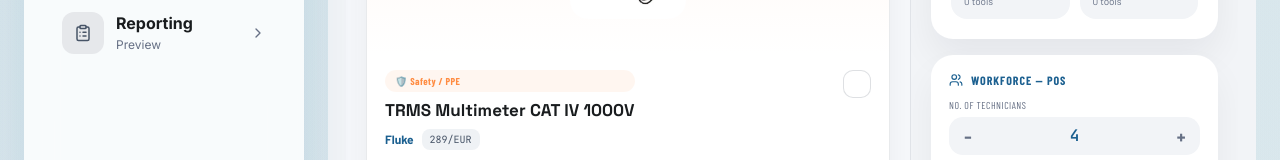
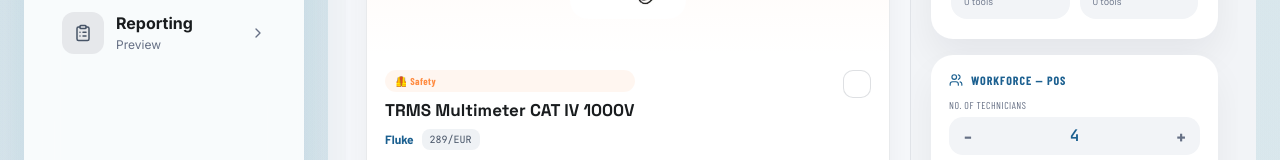
Before and after one commit to medboudia130278/Tools-simulator, a React (Vite) app: page / in a window 1280 px wide. Shown: the part 547-707 px from the top of the page. Built offline with nearby package versions, Linux system fonts and the light colour scheme; a web font is replaced by a local one.

Commit message:
Split safety and PPE categories

```diff
--- a/railway_tooling.jsx
+++ b/railway_tooling.jsx
@@ -55,7 +55,8 @@
 
 // ─── CATEGORIES — softer, teal-family palette ─────────────────────────────────
 const CATS = {
-  EPI:      { label:'Safety / PPE',     color:C.orange, bg:C.orangeDim, icon:'🛡️' },
+  PPE:      { label:'PPE',              color:C.amber,  bg:C.amberDim,  icon:'🧤' },
+  SAFETY:   { label:'Safety',           color:C.orange, bg:C.orangeDim, icon:'🦺' },
   MBTDC:    { label:'LV/DC Measurement',       color:C.teal,   bg:C.tealDim,  icon:'⚡' },
   MHTA:     { label:'MV/HV Measurement',     color:C.blue,   bg:C.blueDim,  icon:'🔬' },
   CABLE:    { label:'Cabling',            color:C.amber,  bg:C.amberDim, icon:'🔌' },
@@ -92,17 +93,17 @@
 const RAW = [
   // Unit prices refreshed on 2026-03-29 from current public shop / price-comparison pages when available.
   // Unchanged entries remain planning estimates for budgeting, not contractual purchase prices.
-  ['t01','T','EPI','TRMS Multimeter CAT IV 1000V','Fluke','289/EUR','LV / DC Traction','CAT IV 1000V – IEC 61010','OB',1,1006,'Annual (calibration)','Integrated data logger. AC/DC measurements: voltage, current, resistance, continuity. Absolute field reference.','https://www.fluke.com/fr-fr/produit/multimetres/multimetres-numeriques/fluke-289'],
-  ['t02','T','EPI','Non-contact AC Voltage Detector 100-1000V','Fluke','T6-1000PRO','LV','CAT IV 1000V','OB',1,404,'Annual','Non-contact measurement, no leads required. Essential LV safety. Instant detection before any approach.','https://www.fluke.com/fr-fr/produit/testeurs-electriques/testeurs-tension/fluke-t6-1000-pro'],
-  ['t03','T','EPI','Bipolar Voltage Absence Tester 12-1000V AC/DC','Chauvin Arnoux','C.A 773','LV / DC Traction','CAT IV 1000V – IEC 61243-3','OB',1,82,'Annual','Official Chauvin Arnoux VAT reference for low-voltage absence-of-voltage checks in harsh industrial and railway environments.','https://www.chauvin-arnoux.com/sites/default/files/D00VHU49.PDF'],
-  ['t04','T','EPI','Insulating Gloves Class 0 (1000V AC) + leather protectors','Honeywell / Salisbury','GK014B/10H glove kit','LV / DC Traction','Class 0 – IEC EN 60903 / ASTM D120','OB',1,188,'6 months (dielectric test)','Official Salisbury glove kit page including class 0 rubber insulating gloves, leather protectors and storage bag for low-voltage intervention work.','https://www.salisburyshop.com/buy/product/class-0-black-rubber-insulating-glove-kit/198561'],
-  ['t05','T','EPI','Electrical Safety Helmet with Integrated Faceshield','JSP','EVO VISTAshield','All domains','EN 397 – EN 50365 – EN 166','OB',1,58,'3 years','Integrated faceshield helmet with low-voltage electrical insulation performance and better face coverage than the previous link.','https://www.jspsafety.com/products/PPE/Head-Protection/EN-397-industrial-Safety-Helmets/VAR-AMC170-007-F00_EVO-ViSTAshield-Safety-Helmet-with-integrated-Faceshield'],
-  ['t06','T','EPI','Arc-flash Safety Glasses EN166','Bolle Safety','Cobra COBPSI','All domains','EN 166 / EN 170','OB',1,22,'1 year','Anti-scratch, anti-fog. Systematic use during all interventions.','https://www.bollesafety.com/fr/lunettes-de-securite/cobra'],
-  ['t07','T','EPI','Arc-flash Safety Kit Category 2 (8 cal/cm²)','Honeywell / Salisbury','SKCP8RG-WB','All domains','NFPA 70E – ASTM F1506','OB',1,510,'3 years or after arc event','Current official kit page for coat + pants + PrismShield faceshield + hard hat. More realistic replacement than the obsolete AGF40KIT link.','https://www.salisburyonline.com/product/384/salisbury-safety-kit-8-cal-coat-pant-as1000-prismshield-faceshield-skcp8rg-wb'],
-  ['t08','T','EPI','ATEX Headlamp – 115 lm','Peli','2755Z0','All domains','ATEX Zone 0 – IP54','OB',1,118,'Annual (battery)','Current official intrinsically safe headlamp page. Suitable for hazardous environments and easier to source than the obsolete PIXA 3 ATEX reference.','https://www.peli.com/es/en/product/flashlights/headlamp/2755z0/'],
-  ['t09','T','EPI','VDE 1000V Insulated Screwdriver Set – 7 pcs','Wiha','36295 SoftFinish VDE Set','LV','VDE – IEC 60900 – 1000V AC','OB',1,78,'Annual (visual inspection)','Bi-material handles. Compliant with DIN VDE 0680. Tested to 10kV.','https://www.wiha.com/fr-fr/outillage/tournevis/tournevis-vde/softfinish-vde/36295'],
-  ['t10','T','EPI','VDE 1000V Insulated Tool Set – 5 pcs','Knipex','00 20 13','LV','DIN EN/IEC 60900 – 1000V AC','OB',1,109,'Annual (visual inspection)','Official KNIPEX 5-piece VDE set combining insulated pliers and screwdrivers for standard low-voltage work.','https://www.knipex.com/products/tool-kits/tool-kits/tool-kits/002013'],
-  ['t11','T','EPI','VDE Torque Wrench 1/2" 10-50 Nm','Gedore','VDE 4508-05','LV','DIN EN ISO 6789-2 / IEC 60900','RC',1,395,'Annual (calibration)','Official GEDORE insulated torque wrench page for controlled tightening on live components up to 1000 V.','https://www.gedore.com/en-at/products/torque-tools/torque-wrenches--accessories/torque-wrenches%2C-releasing-for-sockets/vde-4508-vde-torque-wrench/vde-4508-05---3079066'],
+  ['t01','T','SAFETY','TRMS Multimeter CAT IV 1000V','Fluke','289/EUR','LV / DC Traction','CAT IV 1000V – IEC 61010','OB',1,1006,'Annual (calibration)','Integrated data logger. AC/DC measurements: voltage, current, resistance, continuity. Absolute field reference.','https://www.fluke.com/fr-fr/produit/multimetres/multimetres-numeriques/fluke-289'],
+  ['t02','T','SAFETY','Non-contact AC Voltage Detector 100-1000V','Fluke','T6-1000PRO','LV','CAT IV 1000V','OB',1,404,'Annual','Non-contact measurement, no leads required. Essential LV safety. Instant detection before any approach.','https://www.fluke.com/fr-fr/produit/testeurs-electriques/testeurs-tension/fluke-t6-1000-pro'],
+  ['t03','T','SAFETY','Bipolar Voltage Absence Tester 12-1000V AC/DC','Chauvin Arnoux','C.A 773','LV / DC Traction','CAT IV 1000V – IEC 61243-3','OB',1,82,'Annual','Official Chauvin Arnoux VAT reference for low-voltage absence-of-voltage checks in harsh industrial and railway environments.','https://www.chauvin-arnoux.com/sites/default/files/D00VHU49.PDF'],
+  ['t04','T','PPE','Insulating Gloves Class 0 (1000V AC) + leather protectors','Honeywell / Salisbury','GK014B/10H glove kit','LV / DC Traction','Class 0 – IEC EN 60903 / ASTM D120','OB',1,188,'6 months (dielectric test)','Official Salisbury glove kit page including class 0 rubber insulating gloves, leather protectors and storage bag for low-voltage intervention work.','https://www.salisburyshop.com/buy/product/class-0-black-rubber-insulating-glove-kit/198561'],
+  ['t05','T','PPE','Electrical Safety Helmet with Integrated Faceshield','JSP','EVO VISTAshield','All domains','EN 397 – EN 50365 – EN 166','OB',1,58,'3 years','Integrated faceshield helmet with low-voltage electrical insulation performance and better face coverage than the previous link.','https://www.jspsafety.com/products/PPE/Head-Protection/EN-397-industrial-Safety-Helmets/VAR-AMC170-007-F00_EVO-ViSTAshield-Safety-Helmet-with-integrated-Faceshield'],
+  ['t06','T','SAFETY','Arc-flash Safety Glasses EN166','Bolle Safety','Cobra COBPSI','All domains','EN 166 / EN 170','OB',1,22,'1 year','Anti-scratch, anti-fog. Systematic use during all interventions.','https://www.bollesafety.com/fr/lunettes-de-securite/cobra'],
+  ['t07','T','PPE','Arc-flash Safety Kit Category 2 (8 cal/cm²)','Honeywell / Salisbury','SKCP8RG-WB','All domains','NFPA 70E – ASTM F1506','OB',1,510,'3 years or after arc event','Current official kit page for coat + pants + PrismShield faceshield + hard hat. More realistic replacement than the obsolete AGF40KIT link.','https://www.salisburyonline.com/product/384/salisbury-safety-kit-8-cal-coat-pant-as1000-prismshield-faceshield-skcp8rg-wb'],
+  ['t08','T','SAFETY','ATEX Headlamp – 115 lm','Peli','2755Z0','All domains','ATEX Zone 0 – IP54','OB',1,118,'Annual (battery)','Current official intrinsically safe headlamp page. Suitable for hazardous environments and easier to source than the obsolete PIXA 3 ATEX reference.','https://www.peli.com/es/en/product/flashlights/headlamp/2755z0/'],
+  ['t09','T','SAFETY','VDE 1000V Insulated Screwdriver Set – 7 pcs','Wiha','36295 SoftFinish VDE Set','LV','VDE – IEC 60900 – 1000V AC','OB',1,78,'Annual (visual inspection)','Bi-material handles. Compliant with DIN VDE 0680. Tested to 10kV.','https://www.wiha.com/fr-fr/outillage/tournevis/tournevis-vde/softfinish-vde/36295'],
+  ['t10','T','SAFETY','VDE 1000V Insulated Tool Set – 5 pcs','Knipex','00 20 13','LV','DIN EN/IEC 60900 – 1000V AC','OB',1,109,'Annual (visual inspection)','Official KNIPEX 5-piece VDE set combining insulated pliers and screwdrivers for standard low-voltage work.','https://www.knipex.com/products/tool-kits/tool-kits/tool-kits/002013'],
+  ['t11','T','SAFETY','VDE Torque Wrench 1/2" 10-50 Nm','Gedore','VDE 4508-05','LV','DIN EN ISO 6789-2 / IEC 60900','RC',1,395,'Annual (calibration)','Official GEDORE insulated torque wrench page for controlled tightening on live components up to 1000 V.','https://www.gedore.com/en-at/products/torque-tools/torque-wrenches--accessories/torque-wrenches%2C-releasing-for-sockets/vde-4508-vde-torque-wrench/vde-4508-05---3079066'],
   ['t12','T','MBTDC','Portable Insulation Tester 500V/1000V','Fluke','1507 Insulation Tester','DC Auxiliaries 24-110V / LV','IEC 61557-2 – CAT IV 600V','OB',1,630,'Annual (calibration)','Daily use: insulation testing of 24VDC control circuits. Lighter than team MIT525.','https://www.fluke.com/fr-fr/produit/testeurs-isolement/fluke-1507'],
   ['t13','T','MBTDC','RCD Tester + Fault Loop Impedance','Fluke','1664 FC Multifunction','LV / Auxiliaries 400V','IEC 61557 – IEC 60364','OB',1,1998,'Annual (calibration)','RCD test 10-500mA, fault loop impedance. Mandatory before 400V commissioning.','https://www.fluke.com/fr-fr/produit/testeurs-installation-electrique/fluke-1664-fc'],
   ['t14','T','MBTDC','Loop Impedance / Installation Tester NF C 15-100','Metrel','MI 3102H BT EurotestXE 2.5 kV','LV / Auxiliaries 400V','IEC 61557 – NF C 15-100','RC',1,1353,'Annual (calibration)','Current official Metrel page for a Eurotest platform still suited to installation testing, loop impedance and higher-voltage insulation checks.','https://www.metrel.si/en/shop/EIS/multifunctional-testers/mi-3102h-bt.html'],
@@ -128,12 +129,12 @@
   ['t34','T','LOTO','Personal LOTO Kit – electrical','Brady','120886','All domains','OSHA / Lockout Tagout','OB',1,109,'Annual (inspection)','Current official Brady personal electrical lockout kit page with pouch, padlock, hasps, breaker lockouts and tags.','https://www.bradyid.com/products/personal-lockout-kit-electrical-pid-120886'],
   ['t35','T','LOTO','Lockout Padlock thermoplastic – 1 unique key','Master Lock','410RED Zenex','All domains','Lockout Tagout','OB',2,20,'5 years or replacement','Current official Master Lock product page for the keyed-different thermoplastic safety padlock.','https://fr.masterlock.com/products/product/410RED'],
   ['t36','T','LOTO','Danger Lockout Tags – pack 25','Brady','48797','All domains','Lockout Tagout','OB',1,18,'Consumable','Current official Brady pack of 25 durable danger lockout tags with brass grommet and write-on area.','https://www.bradyid.com/products/bilingual-danger-this-tag-lock-to-be-removed-only-by-person-shown-on-back-tags-pid-48797'],
-  ['e01','E','EPI','Insulating Gloves Class 4 (36kV)','Honeywell / Salisbury','NG418RB/11 Electriflex','MV 10-36kV','Class 4 – IEC EN 60903 / ASTM D120','OB',4,1101,'6 months (dielectric test)','Official Salisbury Electriflex class 4 glove page for high-voltage live work. Use with matching leather protectors sized for class 4 gloves.','https://www.salisburyshop.com/buy/product/salisbury-electriflex-class-4-rubber-insulating-gloves-ng418rb-11/211574'],
-  ['e02','E','EPI','Insulating Gloves Class 2 (17kV) + leather protectors','Honeywell / Salisbury','GK218B/10H glove kit','DC Traction 1500V / BT 1000V','Class 2 – IEC EN 60903 / ASTM D120','OB',4,464,'6 months (dielectric test)','Official Salisbury glove kit page including class 2 gloves, leather protectors and storage bag for 1500 V DC traction or reinforced LV applications.','https://www.salisburyshop.com/buy/product/salisbury-size-10-1-2-class-2-black-insulating-rubber-gloves-kit-gk218b-10h/209680'],
-  ['e03','E','EPI','Arc-flash Suit Class 3 (25 cal/cm²) – full coverall','Oberon','TCG25-XXL','MV/HV 25kV','IEC 61482-2 Class 3','OB',2,680,'3 years or after incident','Mandatory for work near 25kV live systems.','https://www.oberoncompany.com/arc-flash-clothing/arc-flash-suits'],
-  ['e04','E','EPI','Arc-flash Face Shield 25 cal/cm² Class 3','Oberon','TCG25-HHG','MV/HV 25kV','IEC 61482-2 – Class 3','OB',2,220,'3 years or replacement','Compatible with insulating helmet. Arc Flash Rating minimum 25 cal/cm².','https://www.oberoncompany.com/arc-flash-face-protection'],
-  ['e05','E','EPI','Switching Stick MV 1-36kV','DEHN','SCS 36 1000','MV 10-36kV','DIN VDE V 0681-1 / -2','OB',2,380,'Annual (dielectric test)','Official switching stick page for indoor/outdoor MV operation. Functional replacement for the previous CATU operating rod link.','https://www.dehn-international.com/store/p/en-DE/F48498/scs-switching-sticks'],
-  ['e06','E','EPI','Insulating Protective Shutters up to 36kV','DEHN','Insulating Protective Shutters','MV 10-36kV','DIN VDE 0682-552','OB',2,145,'Annual (dielectric test)','Official DEHN document for insulating protective shutters used to protect against accidental contact with adjacent live parts.','https://www.dehn-international.com/sites/default/files/media/files/isolierende-schutzplatten-2090-en.pdf'],
+  ['e01','E','PPE','Insulating Gloves Class 4 (36kV)','Honeywell / Salisbury','NG418RB/11 Electriflex','MV 10-36kV','Class 4 – IEC EN 60903 / ASTM D120','OB',4,1101,'6 months (dielectric test)','Official Salisbury Electriflex class 4 glove page for high-voltage live work. Use with matching leather protectors sized for class 4 gloves.','https://www.salisburyshop.com/buy/product/salisbury-electriflex-class-4-rubber-insulating-gloves-ng418rb-11/211574'],
+  ['e02','E','PPE','Insulating Gloves Class 2 (17kV) + leather protectors','Honeywell / Salisbury','GK218B/10H glove kit','DC Traction 1500V / BT 1000V','Class 2 – IEC EN 60903 / ASTM D120','OB',4,464,'6 months (dielectric test)','Official Salisbury glove kit page including class 2 gloves, leather protectors and storage bag for 1500 V DC traction or reinforced LV applications.','https://www.salisburyshop.com/buy/product/salisbury-size-10-1-2-class-2-black-insulating-rubber-gloves-kit-gk218b-10h/209680'],
+  ['e03','E','PPE','Arc-flash Suit Class 3 (25 cal/cm²) – full coverall','Oberon','TCG25-XXL','MV/HV 25kV','IEC 61482-2 Class 3','OB',2,680,'3 years or after incident','Mandatory for work near 25kV live systems.','https://www.oberoncompany.com/arc-flash-clothing/arc-flash-suits'],
+  ['e04','E','PPE','Arc-flash Face Shield 25 cal/cm² Class 3','Oberon','TCG25-HHG','MV/HV 25kV','IEC 61482-2 – Class 3','OB',2,220,'3 years or replacement','Compatible with insulating helmet. Arc Flash Rating minimum 25 cal/cm².','https://www.oberoncompany.com/arc-flash-face-protection'],
+  ['e05','E','SAFETY','Switching Stick MV 1-36kV','DEHN','SCS 36 1000','MV 10-36kV','DIN VDE V 0681-1 / -2','OB',2,380,'Annual (dielectric test)','Official switching stick page for indoor/outdoor MV operation. Functional replacement for the previous CATU operating rod link.','https://www.dehn-international.com/store/p/en-DE/F48498/scs-switching-sticks'],
+  ['e06','E','SAFETY','Insulating Protective Shutters up to 36kV','DEHN','Insulating Protective Shutters','MV 10-36kV','DIN VDE 0682-552','OB',2,145,'Annual (dielectric test)','Official DEHN document for insulating protective shutters used to protect against accidental contact with adjacent live parts.','https://www.dehn-international.com/sites/default/files/media/files/isolierende-schutzplatten-2090-en.pdf'],
   ['e07','E','OUTILS','Portable Tool Chest 3 lockable drawers','Beta Tools','RSC22-A / 022003007','All domains','–','OB',1,502,'Replace when worn','Official Beta Tools 3-drawer portable chest with central lock and ball-bearing drawers, suitable for team tooling, testers and maintenance kits.','https://www.beta-tools.com/en/products/containers-and-assortments/portable-tool-chests-and-mobile-roller-cabs/portable-tool-chest-with-3-drawers.html'],
   ['e08','E','OUTILS','VDE 3/8" insulated socket/tool set – 23 pcs','Stahlwille','12171/19/4 VDE','LV / MV – Protected bolting','IEC 60900','OB',1,670,'Replace when worn','Official insulated 23-piece socket/tool set reference still online. The previous wording understated the full TCS kit content.','https://stahlwille.com/en_us/products/detail/893236'],
   ['e09','E','OUTILS','Cordless Impact Wrench 18V 400 Nm 1/2"','Bosch','GDS 18V-400 Professional','MV / HV – Heavy bolting','–','RC',1,494,'Replace if defective','Official Bosch product page for the 400 Nm 1/2 inch impact wrench used on heavy bolting, busbars and transformer work.','https://www.bosch-professional.com/uy/es/products/gds-18v-400-06019K00E0'],
@@ -245,7 +246,11 @@
 const CatSVG = ({ cat, size=72 }) => {
   const s = { strokeLinecap:'round', strokeLinejoin:'round', fill:'none' };
   const icons = {
-    EPI:[
+    PPE:[
+      <path key="g1" {...s} d="M24 56 L24 32 Q24 24 31 24 Q35 24 38 28 L40 31 L42 28 Q45 24 49 24 Q56 24 56 32 L56 56" stroke="#F5B942" strokeWidth="3"/>,
+      <path key="g2" {...s} d="M31 56 L31 38 M40 56 L40 34 M49 56 L49 38" stroke="#F5B942" strokeWidth="2.5"/>
+    ],
+    SAFETY:[
       <path key="s" {...s} d="M40 10 L64 24 L64 50 C64 65 52 74 40 80 C28 74 16 65 16 50 L16 24 Z" stroke="#FF8C42" strokeWidth="3"/>,
       <path key="c" {...s} d="M30 43 L37 50 L52 35" stroke="#FF8C42" strokeWidth="3.5"/>,
     ],
@@ -288,7 +293,7 @@
     ],
   };
   const bg = {
-    EPI:C.orangeDim, MBTDC:C.tealDim, MHTA:C.blueDim, CABLE:C.amberDim,
+    PPE:C.amberDim, SAFETY:C.orangeDim, MBTDC:C.tealDim, MHTA:C.blueDim, CABLE:C.amberDim,
     LOTO:C.violetDim, DIAG:C.cyanDim, OUTILS:C.greenDim, COLLECTIF:C.slateDim,
   };
   return (
```
